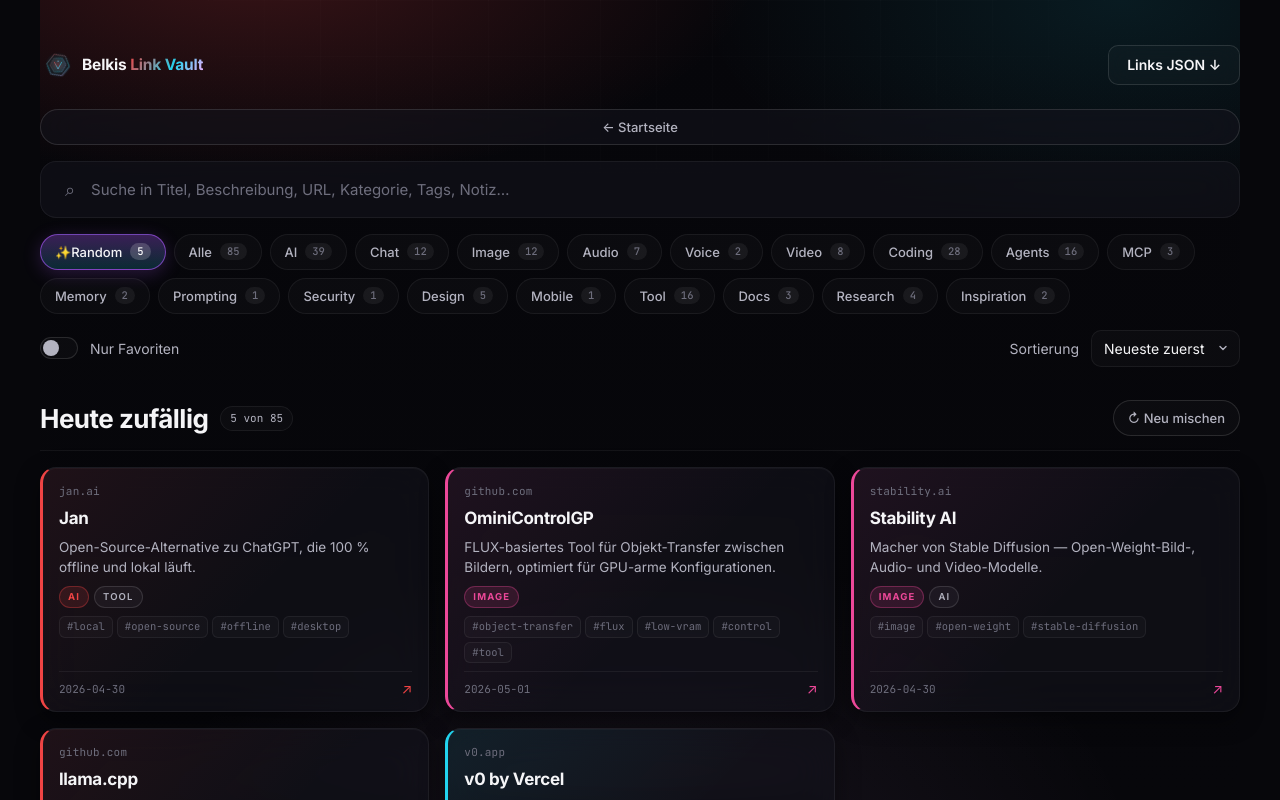
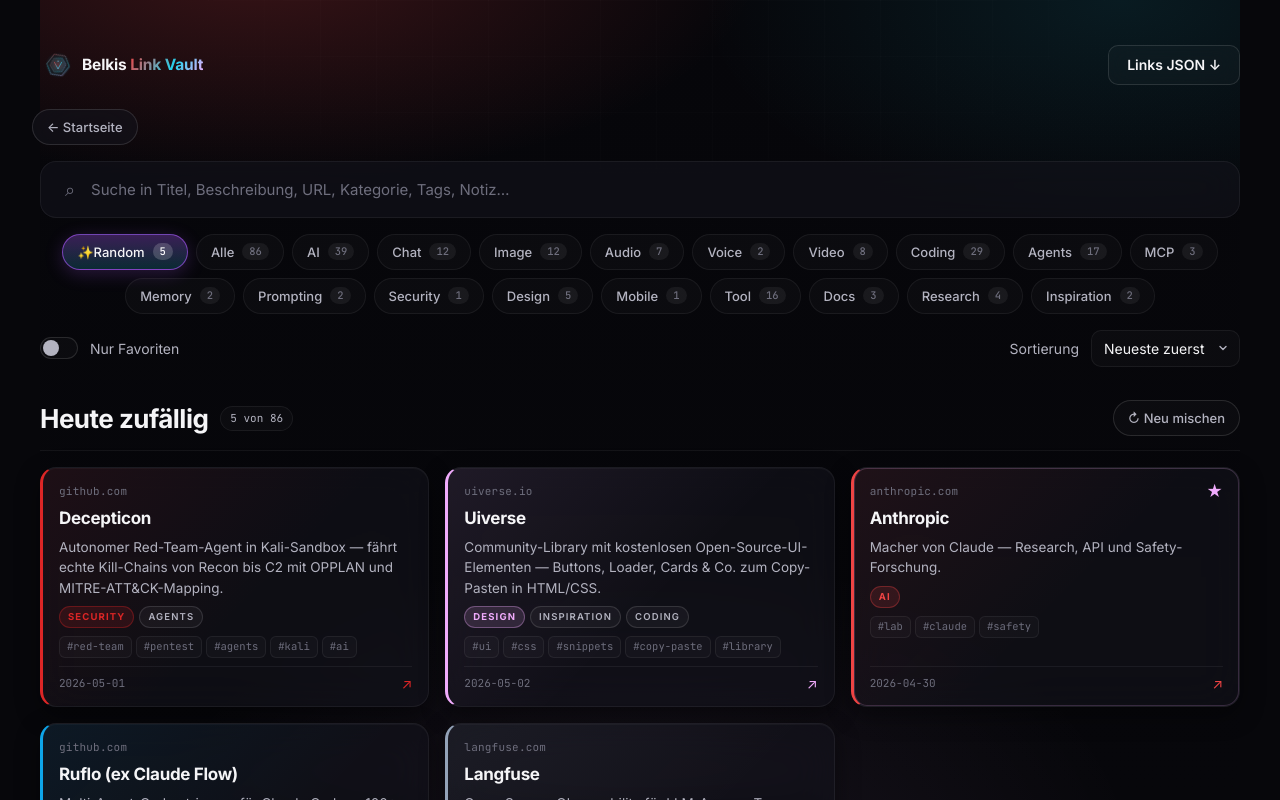
Before and after one commit to BEKO2210/link-vault, a React (Vite) app: page / in a window 1280 px wide. Both pictures are taken after a click on the button 221 px from the left and 569 px from the top of the page. Shown: the top 800 px of the page. Built offline with nearby package versions, Linux system fonts and the light colour scheme.

Commit message:
feat: desktop centering fixes + add "Agency Agents" link

```diff
--- a/src/data/links.json
+++ b/src/data/links.json
@@ -1,4 +1,14 @@
 [
+  {
+    "id": "agency-agents",
+    "title": "Agency Agents",
+    "url": "https://github.com/msitarzewski/agency-agents",
+    "description": "Sammlung von 144+ spezialisierten AI-Agent-Personalities in 12 Divisionen für Claude Code, Cursor, Copilot, Aider & Co.",
+    "categories": ["Agents", "Prompting", "Coding"],
+    "tags": ["claude-code", "agent-library", "prompts", "automation", "copilot"],
+    "createdAt": "2026-05-02",
+    "favorite": false
+  },
   {
     "id": "graphify",
     "title": "graphify — The Memory Layer",
--- a/src/styles.css
+++ b/src/styles.css
@@ -2377,6 +2377,24 @@ code,
     min-height: 280px;
     padding: var(--s-7) var(--s-6);
   }
+
+  /* Back-Button als kompakte Pille (statt 1200-px-Wand) — links auf der Seite */
+  .btn-back {
+    align-self: flex-start;
+    width: auto;
+    margin-left: var(--s-2);
+  }
+
+  /* Chip-Reihe der Filter mittig, sonst klebt sie weit links */
+  .chips {
+    justify-content: center;
+  }
+
+  /* Footer-Zeile zentriert statt L/R-Spreizung über 1200 px */
+  .footer {
+    justify-content: center;
+    gap: var(--s-4);
+  }
 }
 
 /* =========================================================================
```
